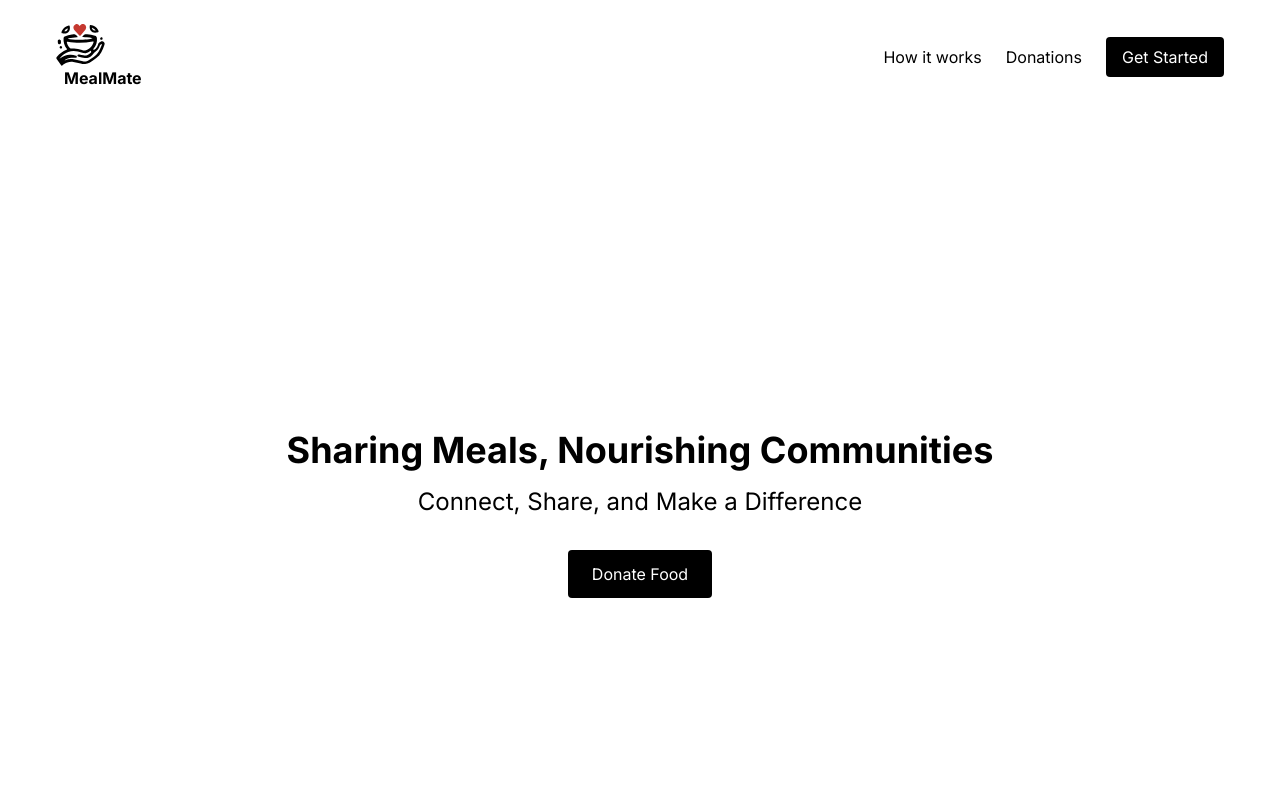
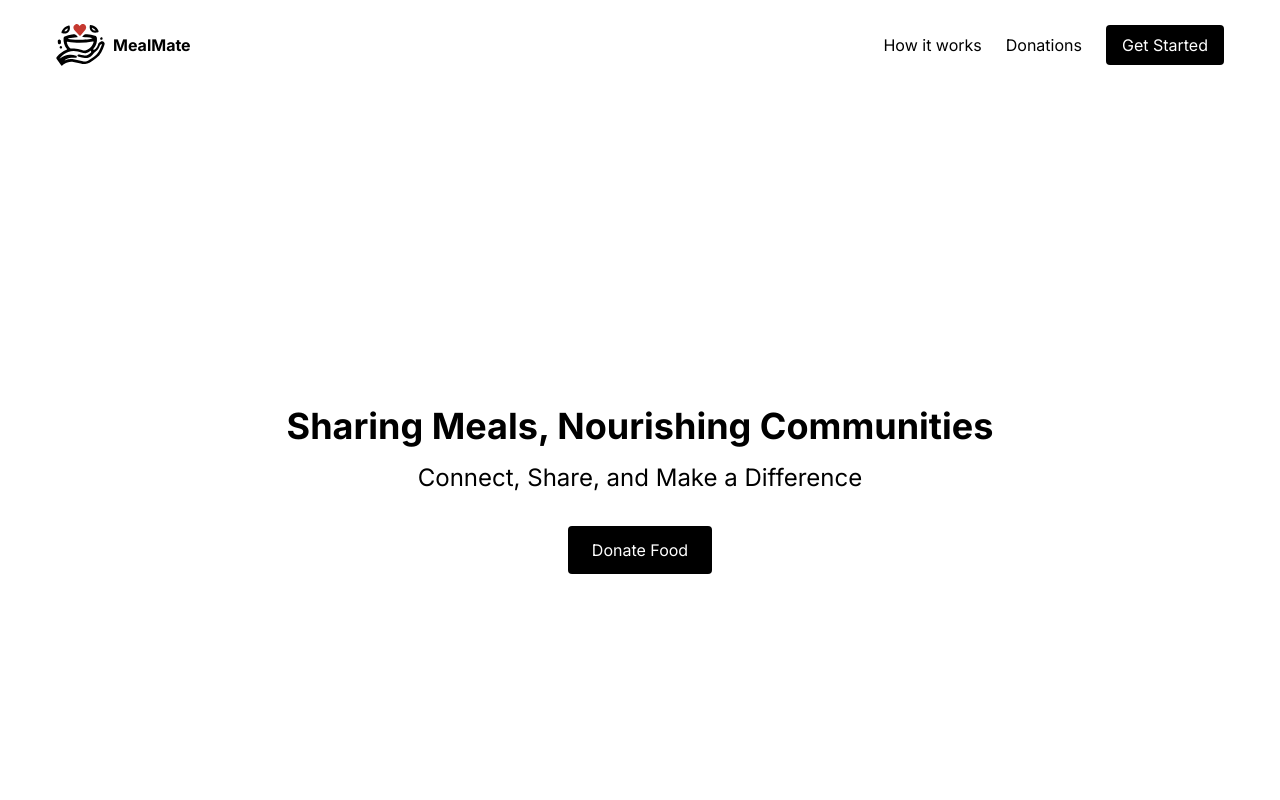
Before and after one commit to Mdednnjya/MealMate, a Next.js app: page / in a window 1280 px wide. Shown: the top 800 px of the page. Built offline with nearby package versions, Linux system fonts and the light colour scheme.

Commit message:
fix(filter): resolve dropdown overlap and add clear option (closes #2, #3)

```diff
--- a/components/donations/filter.tsx
+++ b/components/donations/filter.tsx
@@ -9,9 +9,13 @@ export default function Filter() {
     const searchParams = useSearchParams();
     const [isOpen, setIsOpen] = useState(false);
 
-    const handleFilterChange = (type: string) => {
+    const handleFilterChange = (type: string | null) => {
         const params = new URLSearchParams(searchParams);
-        params.set('type', type);
+        if (type) {
+            params.set('type', type);
+        } else {
+            params.delete('type');
+        }
         params.set('page', '1');
         router.push(`/donations?${params.toString()}`);
         setIsOpen(false);
@@ -27,8 +31,15 @@ export default function Filter() {
                 <FunnelIcon className="h-5 md:ml-3 text-black" />
             </button>
             {isOpen && (
-                <div className="absolute right-0 mt-2 w-48 rounded-md shadow-lg bg-white ring-1 ring-black ring-opacity-5">
+                <div className="absolute right-0 mt-2 w-48 rounded-md shadow-lg bg-white ring-1 ring-black ring-opacity-5 z-10">
                     <div className="py-1" role="menu" aria-orientation="vertical" aria-labelledby="options-menu">
+                        <button
+                            onClick={() => handleFilterChange(null)}
+                            className="block px-4 py-2 text-sm text-gray-700 hover:bg-gray-100 hover:text-gray-900 w-full text-left"
+                            role="menuitem"
+                        >
+                            Show All
+                        </button>
                         {['FOOD', 'DRINK', 'MEAL_PACKAGE'].map((type) => (
                             <button
                                 key={type}
--- a/components/header.tsx
+++ b/components/header.tsx
@@ -1,21 +1,34 @@
+"use client"
 import Link from 'next/link';
 import Image from 'next/image';
+import { useState } from 'react';
+import { Bars3Icon, XMarkIcon } from '@heroicons/react/24/outline';
 
 export default function Header({ isLoggedIn = false, profilePicture = '' }) {
+    const [isMenuOpen, setIsMenuOpen] = useState(false);
+
     return (
         <header className="flex flex-col sm:flex-row justify-between items-center p-6 px-14">
             <div className="flex items-center mb-4 lg:mb-0">
-                <Link href="/">
+                <Link href="/" className="flex items-center">
                     <Image src="/logo-no-txt.svg" alt="MealMate Logo" width={49} height={50}/>
                     <span className="ml-2 font-bold">MealMate</span>
                 </Link>
             </div>
-            <nav>
-                <ul className="flex flex-wrap justify-center sm:space-x-6 items-center">
-                    <li className="w-full sm:w-auto text-center mb-2 sm:mb-0"><Link href="#how-it-works">How it
-                        works</Link></li>
-                    <li className="w-full sm:w-auto text-center mb-2 sm:mb-0"><Link href="#donations">Donations</Link>
-                    </li>
+            <button
+                className="sm:hidden"
+                onClick={() => setIsMenuOpen(!isMenuOpen)}
+            >
+                {isMenuOpen ? (
+                    <XMarkIcon className="h-6 w-6" />
+                ) : (
+                    <Bars3Icon className="h-6 w-6" />
+                )}
+            </button>
+            <nav className={`${isMenuOpen ? 'block' : 'hidden'} sm:block`}>
+                <ul className="flex flex-col sm:flex-row sm:space-x-6 items-center">
+                    <li className="w-full sm:w-auto text-center mb-2 sm:mb-0"><Link href="#how-it-works">How it works</Link></li>
+                    <li className="w-full sm:w-auto text-center mb-2 sm:mb-0"><Link href="#donations">Donations</Link></li>
                     <li className="w-full sm:w-auto text-center">
                         <Link href="/get-started" className="bg-black text-white px-4 py-2 rounded inline-block">
                             Get Started
```
